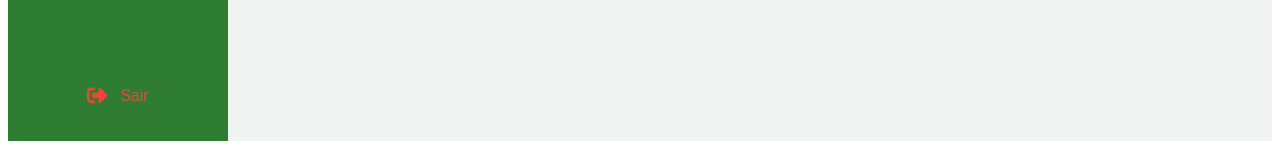
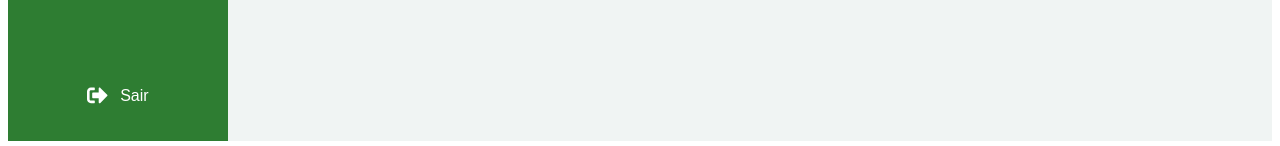
Before and after one commit to WebCrafters-ZL/recicleaqui-20-admin, a React (Vite) app: page /homeusuario in a window 1280 px wide. Shown: the part 667-813 px from the top of the page. Built offline with nearby package versions, Linux system fonts and the light colour scheme.

Commit message:
fix:ajuste de cor botão logout

```diff
--- a/src/styles/Sidebar.css
+++ b/src/styles/Sidebar.css
@@ -66,7 +66,7 @@
   width: 100%;
   background: transparent;
   border: none;
-  color: #f44336; /* vermelho para destaque */
+  color: white;
   padding: 15px 0;
   font-size: 1rem;
   border-radius: 8px;
```
